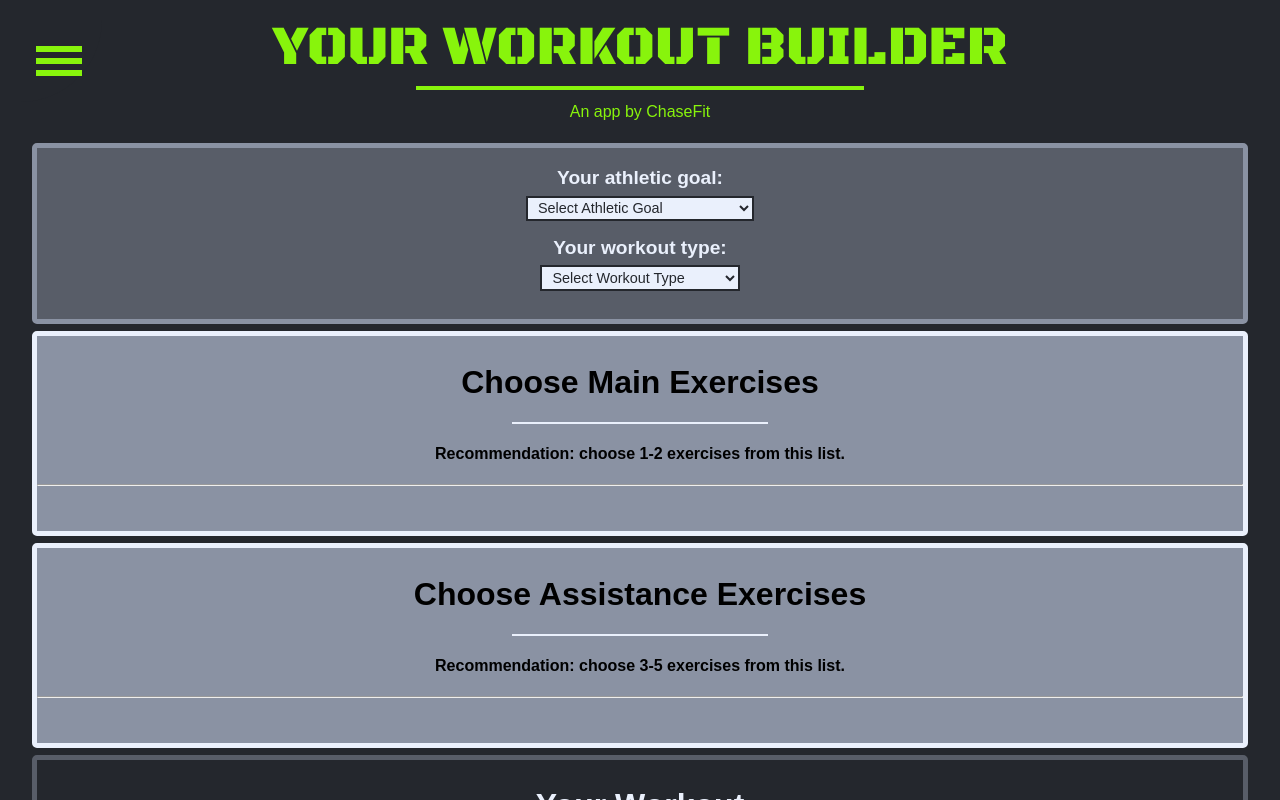
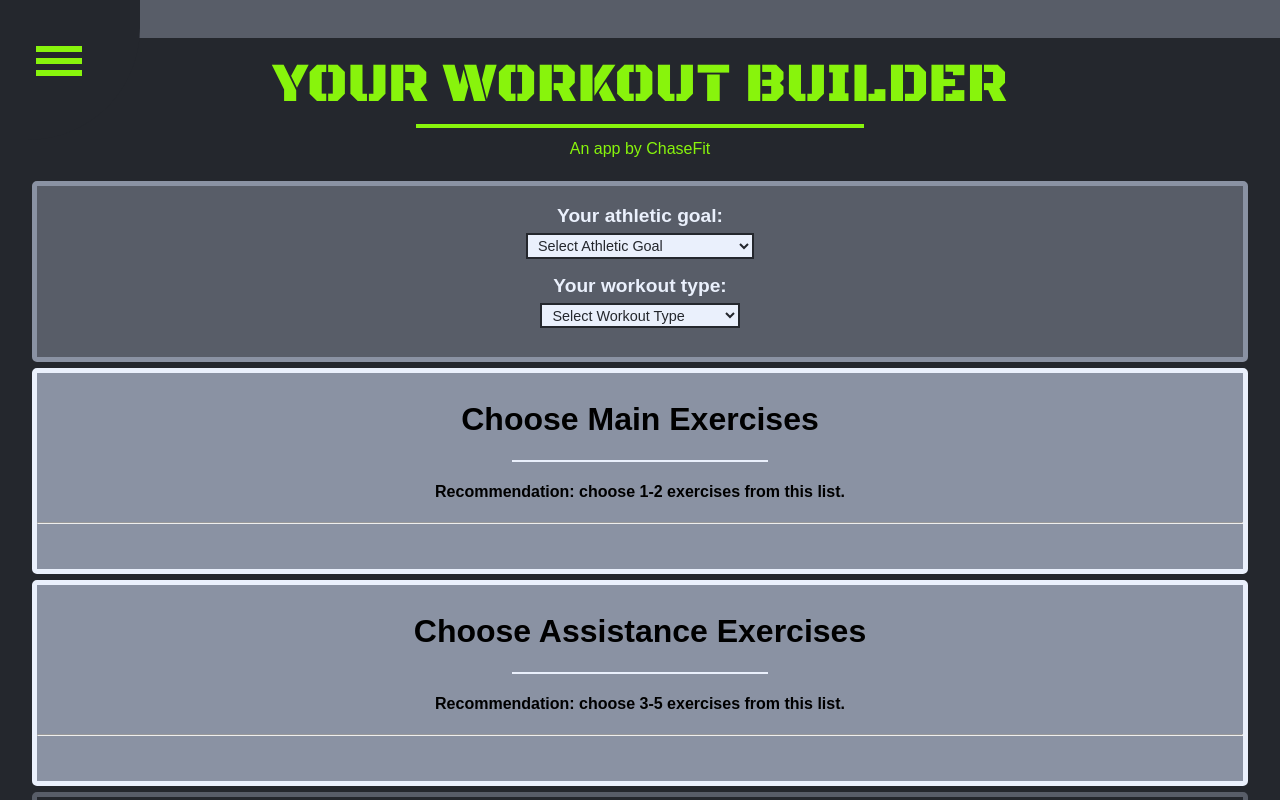
Before and after one commit to Chazz-Michaels/react-workout-builder, a React (Create React App) app: page / in a window 1280 px wide. Shown: the top 800 px of the page. Built offline with nearby package versions, Linux system fonts and the light colour scheme; a web font is replaced by a local one.

Commit message:
adjust burger button to resize properly

```diff
--- a/src/styles/partials/navigation.css
+++ b/src/styles/partials/navigation.css
@@ -10,8 +10,8 @@
 }
 .bg-behind-burger-button {
   background-color: var(--gray4);
-  height: 8vw;
-  width: 8vw;
+  height: 140px;
+  width: 140px;
   position: sticky;
   top: 0;
   left: 0;
```
